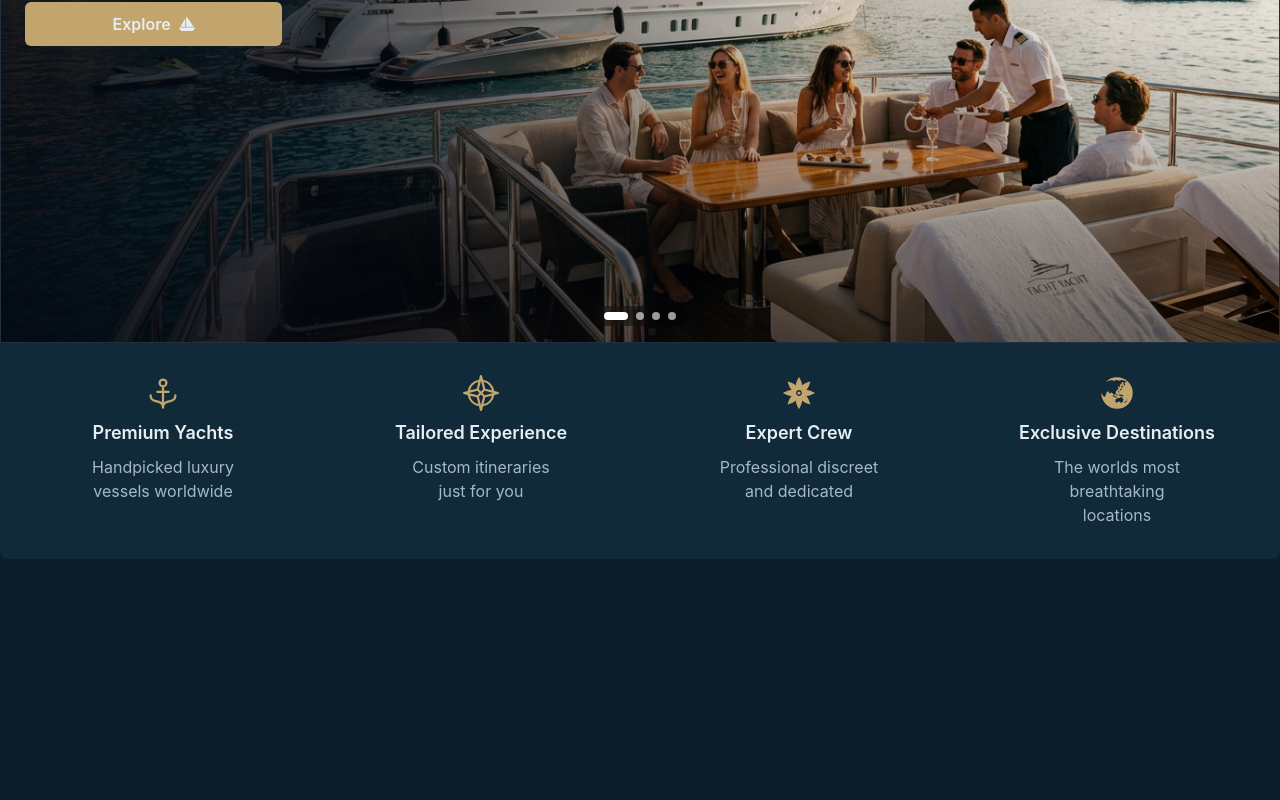
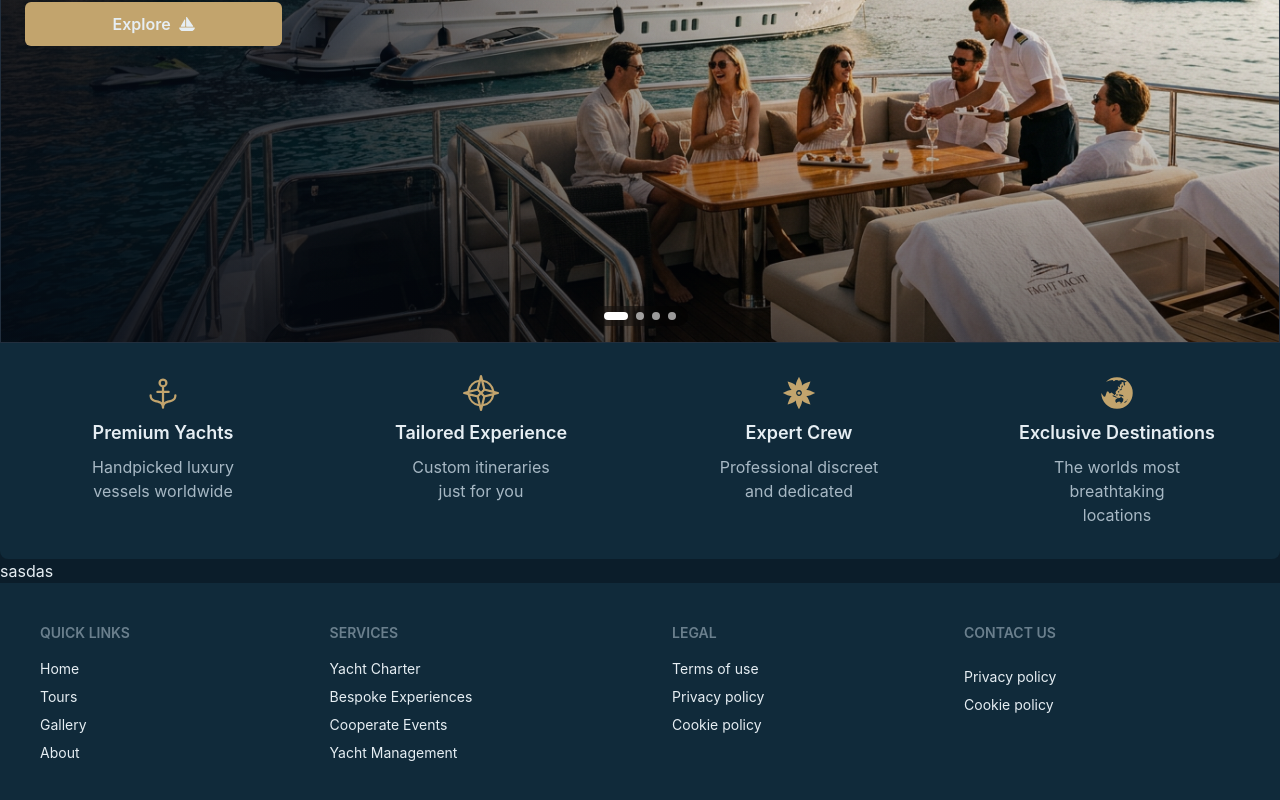
Before and after one commit to Dylan0888/ElegantYatchting, a React (Vite) app in the folder frontend/: page / in a window 1280 px wide. Shown: the part 434-1234 px from the top of the page. Before the commit the page ends 993 px from the top, so only its background shows below. Built offline with nearby package versions, Linux system fonts and the light colour scheme.

Commit message:
Created footer component with styles and optimized for scalability.

```diff
--- a/frontend/src/App.tsx
+++ b/frontend/src/App.tsx
@@ -2,6 +2,8 @@ import Nav from "./components/Nav"
 import Carousel from "./components/homePageComponents/CarouselComponents/Carousel"
 import CarouselFooter from "./components/homePageComponents/CarouselComponents/CarouselFooter"
 import {carouselSet} from "./assets/carousellSet"
+import Footer from "./components/Footer"
+
 
 
 function App() {
@@ -15,9 +17,9 @@ function App() {
       <section>
         <Carousel images={carouselSet}/>
         <CarouselFooter/>
-
-
       </section>
+      <p>sasdas</p>
+      <Footer/>
 
     </>
   )
--- /dev/null
+++ b/frontend/src/components/Footer.tsx
@@ -0,0 +1,60 @@
+import React from 'react'
+
+const Footer = () => {
+
+    type FooterSection = {
+        title: string;
+        links: string[];
+    }
+
+    const footerSections: FooterSection[] = [
+        {
+            title: "Quick Links",
+            links: ["Home ", "Tours", "Gallery", "About"]
+        },
+        {
+            title: "Services",
+            links: ["Yacht Charter", "Bespoke Experiences", "Cooperate Events", "Yacht Management"]
+        },
+        {
+            title: "Legal",
+            links: ["Terms of use", "Privacy policy", "Cookie policy"]
+        },
+        {
+            title: "Contact Us",
+            links: ["", "Privacy policy", "Cookie policy"]
+        }
+    ]
+
+    return (
+
+        <footer className="footer sm:footer-horizontal bg-secondary-bg text-base-content p-10">
+
+            {footerSections.map((section, index) => (
+                <nav key={index}>
+                    <h6 className="footer-title text-text-secondary">{section.title}</h6>
+
+                    {section.links.map((link, linkIndex) => (
+                        <a
+                            key={linkIndex}
+                            className="cursor-pointer relative group"
+                        >
+                            <span className="hover:text-gold transition-colors duration-150">
+                                {link}
+                            </span>
+
+                            {/* underline animation */}
+                            <span className="absolute left-0 -bottom-1 w-0 h-0.5 bg-gold
+                             transition-all duration-300 group-hover:w-full"></span>
+                        </a>
+                    ))}
+
+                </nav>
+            ))}
+
+        </footer>
+
+    )
+}
+
+export default Footer
--- a/frontend/src/components/Nav.tsx
+++ b/frontend/src/components/Nav.tsx
@@ -5,7 +5,7 @@ import { HiMenu, HiX } from "react-icons/hi";
 const Nav = () => {
     const [isOpen, setIsOpen] = useState(false);
 
-    const navItems = ["Home", "Tours", "Gallery", "About", "Contact"];
+    const navItems = ["Home", "Tours", "Gallery", "About"];
 
     return (
         <nav className="relative z-50 w-full px-6 py-3
```
